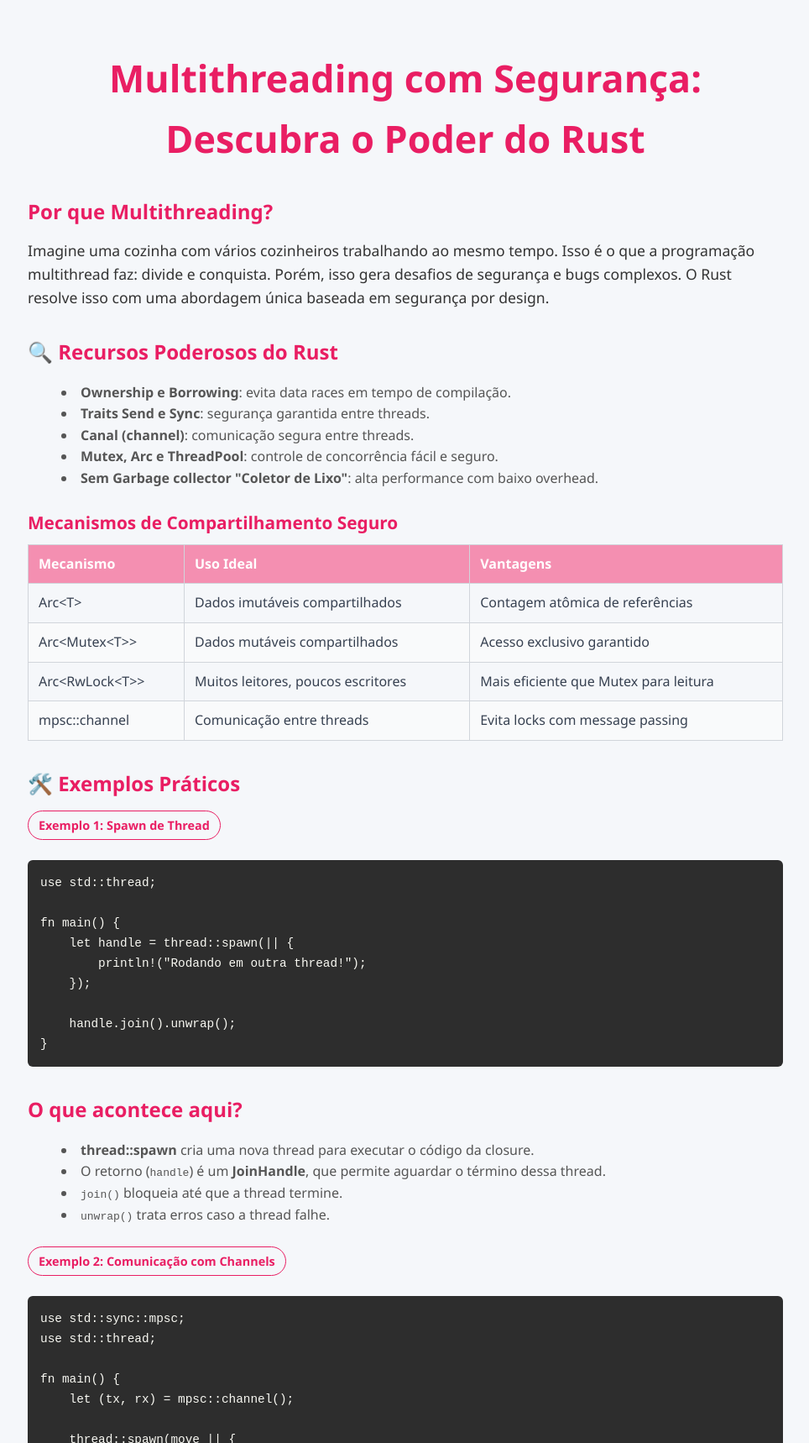
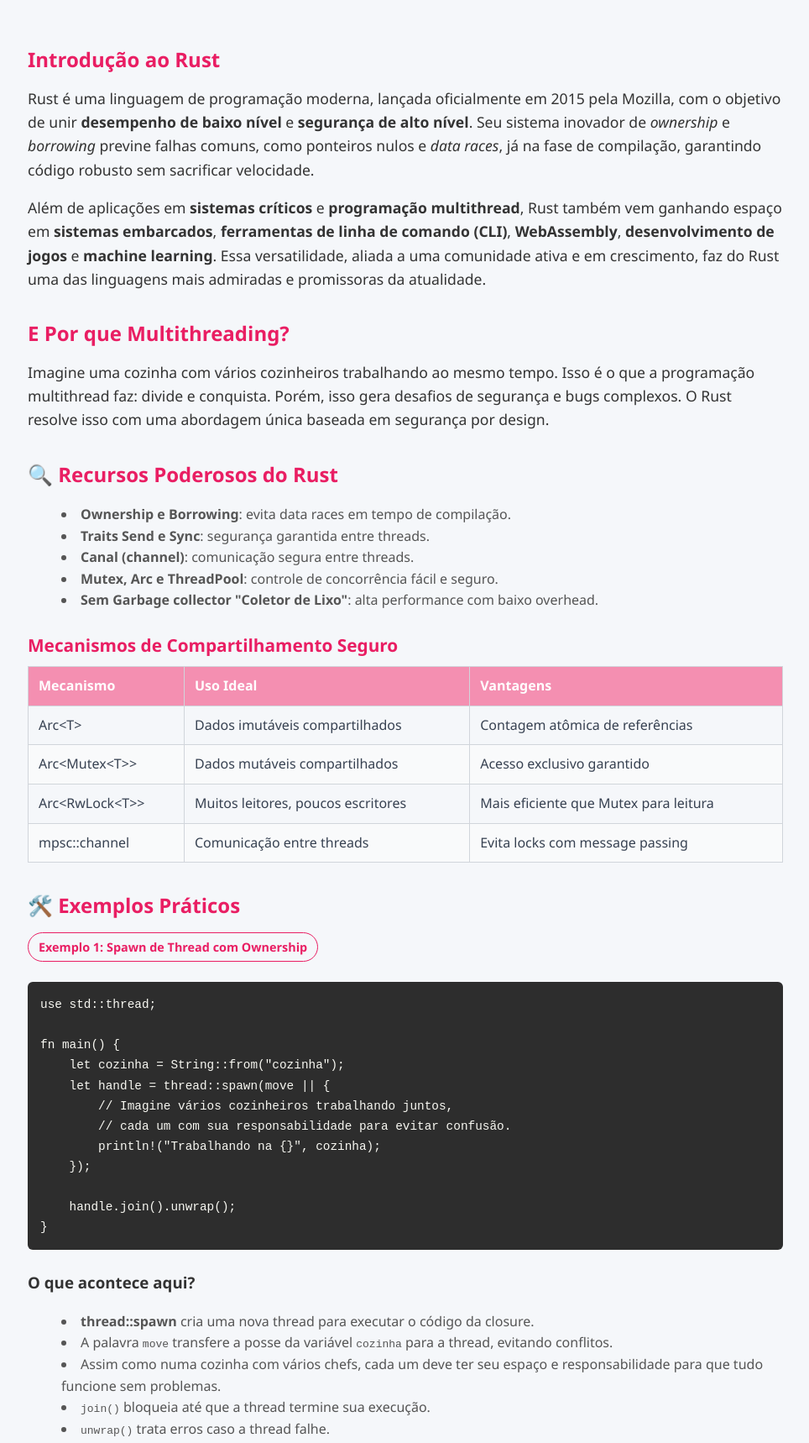
Before and after one commit to Celes16/index.html, a plain HTML site: page index.html in a window 1280 px wide. Shown: the top 1718 px of the page at 84% size, without its empty margins (157-1121 px from the left). Drawn offline with Linux system fonts and the light colour scheme.

Commit message:
Update index.html

```diff
--- a/index.html
+++ b/index.html
@@ -111,12 +111,28 @@
 </head>
 <body>
   <main>
-    <section style="text-align:center;">
-      <h1>Multithreading com Segurança: Descubra o Poder do Rust</h1>
+    <!-- Nova seção: Introdução geral sobre Rust -->
+    <section>
+      <h2>Introdução ao Rust</h2>
+      <p>
+        Rust é uma linguagem de programação moderna, lançada oficialmente em 2015 pela Mozilla,
+        com o objetivo de unir <strong>desempenho de baixo nível</strong> e <strong>segurança de alto nível</strong>.
+        Seu sistema inovador de <em>ownership</em> e <em>borrowing</em> previne falhas comuns,
+        como ponteiros nulos e <em>data races</em>, já na fase de compilação,
+        garantindo código robusto sem sacrificar velocidade.
+      </p>
+      <p>
+        Além de aplicações em <strong>sistemas críticos</strong> e <strong>programação multithread</strong>,
+        Rust também vem ganhando espaço em <strong>sistemas embarcados</strong>,
+        <strong>ferramentas de linha de comando (CLI)</strong>, <strong>WebAssembly</strong>,
+        <strong>desenvolvimento de jogos</strong> e <strong>machine learning</strong>.
+        Essa versatilidade, aliada a uma comunidade ativa e em crescimento,
+        faz do Rust uma das linguagens mais admiradas e promissoras da atualidade.
+      </p>
     </section>
 
     <section>
-      <h2>Por que Multithreading?</h2>
+      <h2> E Por que Multithreading?</h2>
       <p>
         Imagine uma cozinha com vários cozinheiros trabalhando ao mesmo tempo.
         Isso é o que a programação multithread faz: divide e conquista.
@@ -136,7 +152,6 @@
       </ul>
     </section>
 
-    <!-- Tabela -->
     <section>
       <table>
         <caption>Mecanismos de Compartilhamento Seguro</caption>
@@ -175,22 +190,26 @@
     <section>
       <h2>🛠️ Exemplos Práticos</h2>
 
-      <div class="badge-outline">Exemplo 1: Spawn de Thread</div>
+      <div class="badge-outline">Exemplo 1: Spawn de Thread com Ownership</div>
       <pre><code>use std::thread;
 
 fn main() {
-    let handle = thread::spawn(|| {
-        println!("Rodando em outra thread!");
+    let cozinha = String::from("cozinha");
+    let handle = thread::spawn(move || {
+        // Imagine vários cozinheiros trabalhando juntos,
+        // cada um com sua responsabilidade para evitar confusão.
+        println!("Trabalhando na {}", cozinha);
     });
 
     handle.join().unwrap();
 }</code></pre>
 
-      <h2>O que acontece aqui?</h2>
+      <h3>O que acontece aqui?</h3>
       <ul>
         <li><strong>thread::spawn</strong> cria uma nova thread para executar o código da closure.</li>
-        <li>O retorno (<code>handle</code>) é um <strong>JoinHandle</strong>, que permite aguardar o término dessa thread.</li>
-        <li><code>join()</code> bloqueia até que a thread termine.</li>
+        <li>A palavra <code>move</code> transfere a posse da variável <code>cozinha</code> para a thread, evitando conflitos.</li>
+        <li>Assim como numa cozinha com vários chefs, cada um deve ter seu espaço e responsabilidade para que tudo funcione sem problemas.</li>
+        <li><code>join()</code> bloqueia até que a thread termine sua execução.</li>
         <li><code>unwrap()</code> trata erros caso a thread falhe.</li>
       </ul>
 
@@ -208,7 +227,7 @@
     println!("Recebido: {}", rx.recv().unwrap());
 }</code></pre>
 
-      <h2>O que acontece aqui?</h2>
+      <h3>O que acontece aqui?</h3>
       <ul>
         <li><strong>mpsc::channel()</strong> cria um canal para comunicação entre threads.</li>
         <li><strong>tx</strong> envia mensagens, <strong>rx</strong> recebe.</li>
@@ -239,20 +258,22 @@
 
     println!("Resultado: {}", *counter.lock().unwrap());
 }</code></pre>
-      <p><strong>Explicação:</strong></p>
+
+      <h3>O que acontece aqui?</h3>
       <ul>
-        <li><strong>Arc</strong> permite compartilhamento seguro entre threads.</li>
-        <li><strong>Mutex</strong> garante acesso exclusivo a um recurso.</li>
-        <li><code>lock()</code> bloqueia o acesso até liberar.</li>
+        <li><strong>Arc</strong> (Atomic Reference Counted) permite compartilhar dados entre threads sem risco.</li>
+        <li><strong>Mutex</strong> garante que apenas uma thread modifique os dados por vez, evitando conflitos.</li>
+        <li><code>lock()</code> bloqueia o acesso até liberar o recurso.</li>
+        <li><code>Arc::clone</code> cria referências seguras para múltiplas threads.</li>
       </ul>
     </section>
 
     <section>
-      <h2>🎯 Vantagens Reais</h2>
+      <h2> Vantagens Rust </h2>
       <ul>
         <li>Segurança garantida em tempo de compilação</li>
         <li>Desempenho comparável ao C/C++</li>
-        <li>Sem coletor de lixo = controle fino de memória</li>
+        <li>Sem coletor de lixo (GC) = controle fino de memória</li>
         <li>Ferramentas modernas e comunidade ativa</li>
         <li>Aplicável em jogos, web, IoT, blockchain e muito mais</li>
       </ul>
@@ -279,12 +300,13 @@
 source $HOME/.cargo/env</code></pre>
 
       <h3>Windows</h3>
-      <p>Baixe e execute o <a href="https://win.rustup.rs/" target="_blank">rustup-init.exe</a></p>
+      <p>Baixe e execute o <a href="https://win.rustup.rs/" target="_blank" rel="noopener noreferrer">rustup-init.exe</a></p>
 
       <h3>Verifique a instalação</h3>
       <pre><code>rustc --version
 cargo --version</code></pre>
     </section>
+
   </main>
 </body>
 </html>
```
